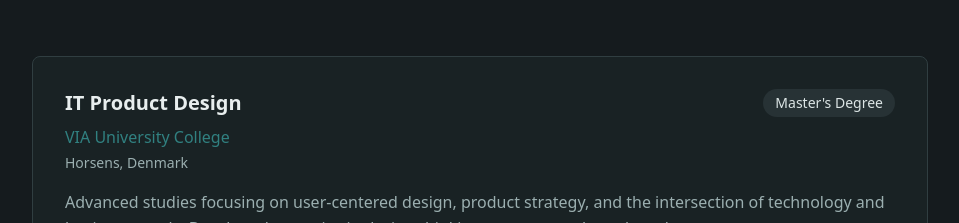
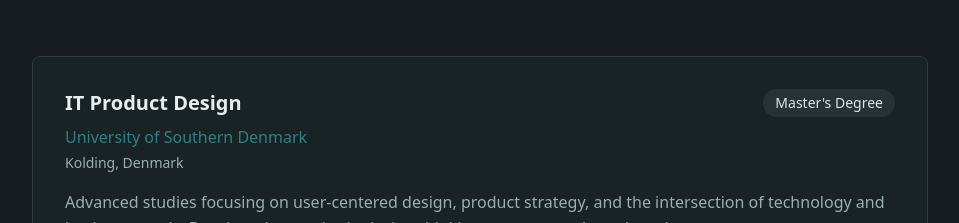
Before and after one commit to nikolovinn/leading-lines-dev, a React (Vite) app: page / in a window 1280 px wide. Shown: the part 3945-4168 px from the top of the page, without its empty margins (160-1119 px from the left). Built offline with nearby package versions, Linux system fonts and the light colour scheme; the HTML template or start-up script is replaced by a standard one.

Commit message:
Text chnages

```diff
--- a/src/contexts/LanguageContext.tsx
+++ b/src/contexts/LanguageContext.tsx
@@ -87,8 +87,8 @@ const translations = {
       titleHighlight: "Background",
       masterPeriod: "Master's Degree",
       masterDegree: "IT Product Design",
-      masterInstitution: "VIA University College",
-      masterLocation: "Horsens, Denmark",
+      masterInstitution: "University of Southern Denmark",
+      masterLocation: "Kolding, Denmark",
       masterDescription: "Advanced studies focusing on user-centered design, product strategy, and the intersection of technology and business needs. Developed expertise in design thinking, user research, and product management methodologies.",
       masterHighlights: [
         "User-centered design methodologies",
@@ -240,8 +240,8 @@ const translations = {
       titleHighlight: "Hintergrund",
       masterPeriod: "Master-Abschluss",
       masterDegree: "IT-Produktdesign",
-      masterInstitution: "VIA University College",
-      masterLocation: "Horsens, Dänemark",
+      masterInstitution: "University of Southern Denmark",
+      masterLocation: "Kolding, Dänemark",
       masterDescription: "Fortgeschrittenes Studium mit Schwerpunkt auf nutzerzentriertem Design, Produktstrategie und der Schnittstelle zwischen Technologie und Geschäftsanforderungen. Entwicklung von Expertise in Design Thinking, Nutzerforschung und Produktmanagement-Methoden.",
       masterHighlights: [
         "Nutzerzentrierte Design-Methoden",
```
